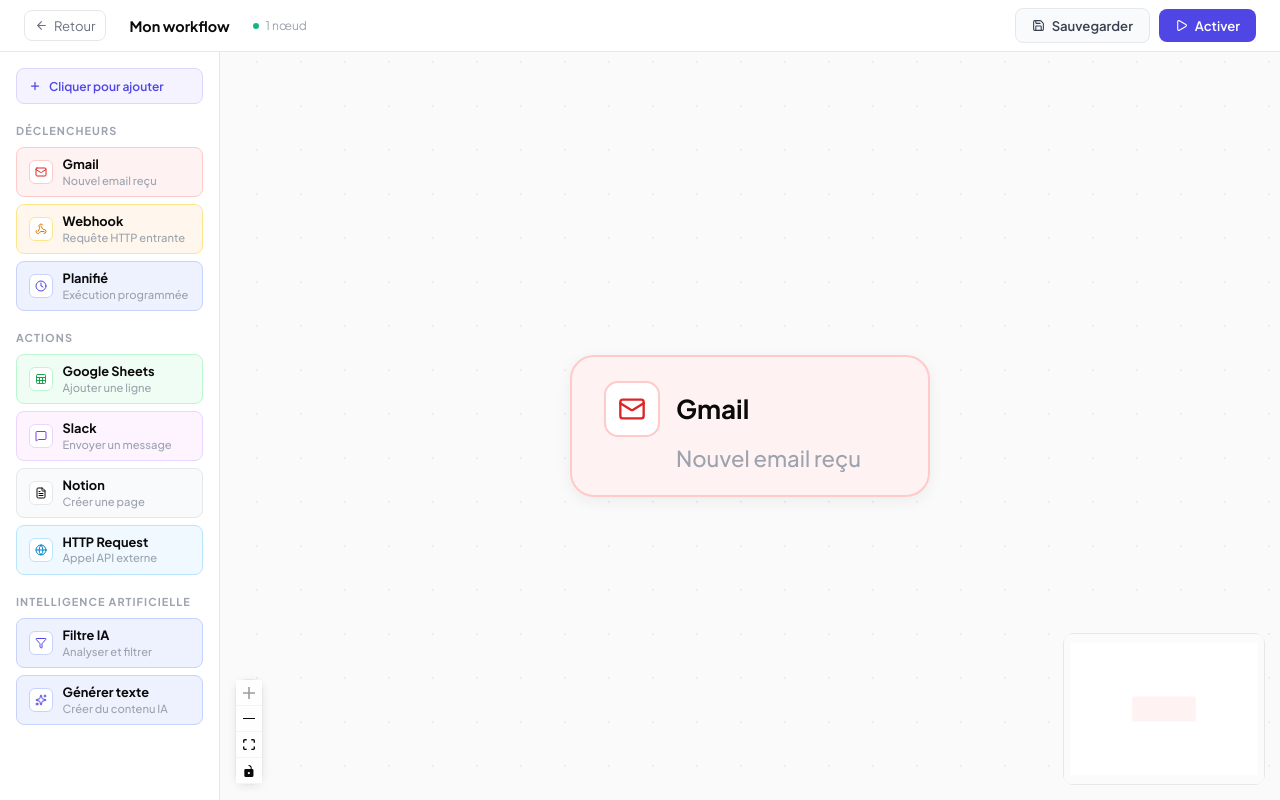
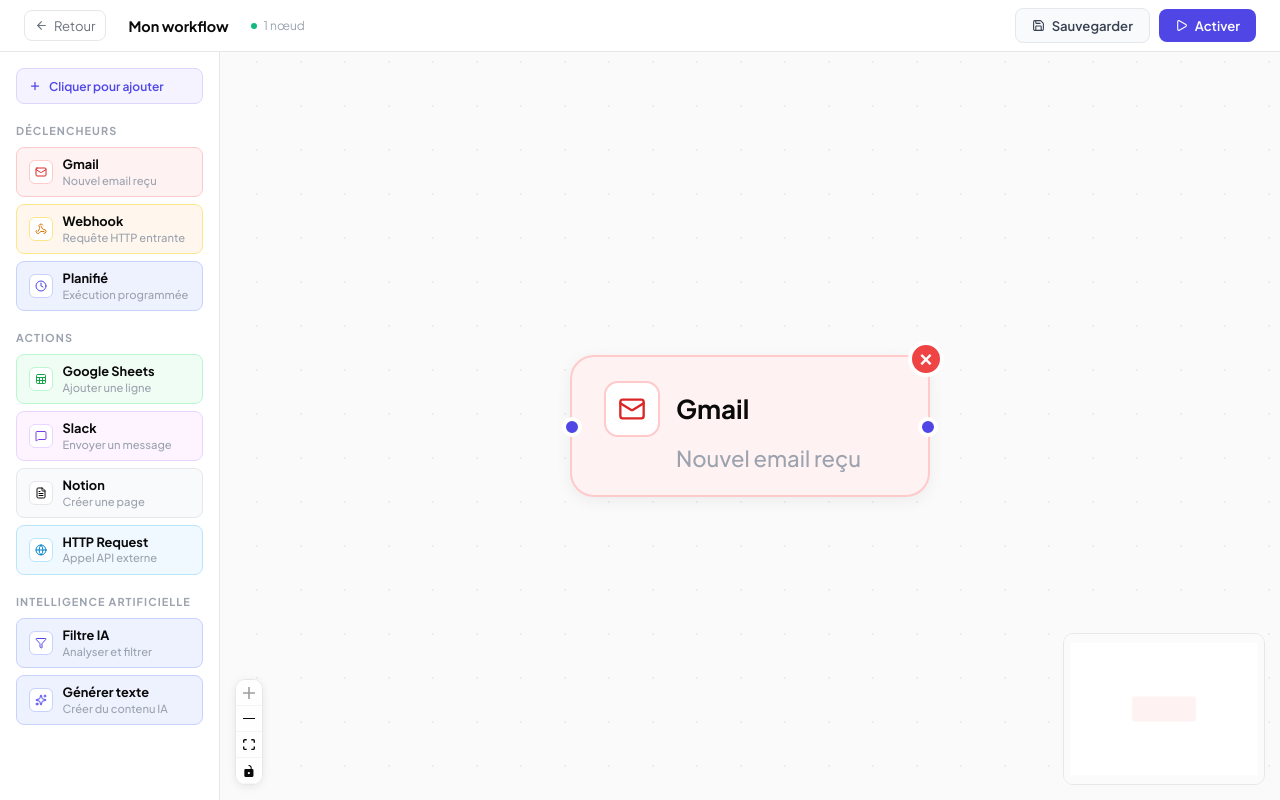
Before and after one commit to colindalaska64-boop/flowforge, a Next.js app: page /dashboard/workflows/new in a window 1280 px wide. Built offline with nearby package versions, Linux system fonts and the light colour scheme.

Commit message:
feat: éditeur de workflows React Flow + icônes pro

```diff
--- a/app/dashboard/workflows/new/page.tsx
+++ b/app/dashboard/workflows/new/page.tsx
@@ -9,15 +9,19 @@
   useEdgesState,
   addEdge,
   BackgroundVariant,
+  Handle,
+  Position,
+  useReactFlow,
+  ReactFlowProvider,
   type Connection,
   type Node,
   type Edge,
 } from "@xyflow/react";
 import "@xyflow/react/dist/style.css";
 import {
-  Mail, Zap, Clock, Sheet, MessageSquare, FileText,
+  Mail, Clock, Sheet, MessageSquare, FileText,
   Globe, Filter, Sparkles, Play, Save, ArrowLeft,
-  Plus, Webhook
+  Plus, Webhook,
 } from "lucide-react";
 
 const nodeBlocks = {
@@ -40,10 +44,36 @@
 
 const allBlocks = [...nodeBlocks.triggers, ...nodeBlocks.actions, ...nodeBlocks.ai];
 
-function CustomNode({ data }: { data: { label: string; desc: string; color: string; bg: string; border: string; IconComponent: React.ElementType } }) {
+type NodeData = {
+  label: string;
+  desc: string;
+  color: string;
+  bg: string;
+  border: string;
+  IconComponent: React.ElementType;
+};
+
+function CustomNode({ id, data }: { id: string; data: NodeData }) {
   const { label, desc, color, bg, border, IconComponent } = data;
+  const { setNodes } = useReactFlow();
+
+  function deleteNode() {
+    setNodes((nds) => nds.filter((n) => n.id !== id));
+  }
+
   return (
-    <div style={{ background: bg, border: `1.5px solid ${border}`, borderRadius: 12, padding: "12px 16px", minWidth: 180, boxShadow: "0 2px 8px rgba(0,0,0,0.06)", fontFamily: "'Plus Jakarta Sans', sans-serif" }}>
+    <div style={{ background: bg, border: `1.5px solid ${border}`, borderRadius: 12, padding: "12px 16px", minWidth: 180, boxShadow: "0 2px 8px rgba(0,0,0,0.06)", fontFamily: "'Plus Jakarta Sans', sans-serif", position: "relative" }}>
+
+      <Handle type="target" position={Position.Left} style={{ width: 10, height: 10, background: "#4F46E5", border: "2px solid #fff", borderRadius: "50%" }} />
+      <Handle type="source" position={Position.Right} style={{ width: 10, height: 10, background: "#4F46E5", border: "2px solid #fff", borderRadius: "50%" }} />
+
+      <button
+        onClick={deleteNode}
+        style={{ position: "absolute", top: -8, right: -8, width: 18, height: 18, borderRadius: "50%", background: "#EF4444", border: "2px solid #fff", color: "#fff", fontSize: 11, fontWeight: 700, cursor: "pointer", display: "flex", alignItems: "center", justifyContent: "center", lineHeight: 1, padding: 0 }}
+      >
+        ×
+      </button>
+
       <div style={{ display: "flex", alignItems: "center", gap: 8, marginBottom: 4 }}>
         <div style={{ width: 28, height: 28, borderRadius: 7, background: "#fff", border: `1px solid ${border}`, display: "flex", alignItems: "center", justifyContent: "center", flexShrink: 0 }}>
           <IconComponent size={14} color={color} strokeWidth={2} />
@@ -73,7 +103,7 @@
   },
 ];
 
-export default function NewWorkflowPage() {
+function WorkflowEditor() {
   const [nodes, setNodes, onNodesChange] = useNodesState(initialNodes);
   const [edges, setEdges, onEdgesChange] = useEdgesState<Edge>([]);
   const [workflowName, setWorkflowName] = useState("Mon workflow");
@@ -81,7 +111,10 @@
   const [saved, setSaved] = useState(false);
 
   const onConnect = useCallback(
-    (params: Connection) => setEdges((eds) => addEdge({ ...params, animated: true, style: { stroke: "#818CF8", strokeWidth: 2 } }, eds)),
+    (params: Connection) =>
+      setEdges((eds) =>
+        addEdge({ ...params, animated: true, style: { stroke: "#818CF8", strokeWidth: 2 } }, eds)
+      ),
     [setEdges]
   );
 
@@ -90,10 +123,7 @@
     const newNode: Node = {
       id,
       type: "custom",
-      position: {
-        x: 100 + Math.random() * 300,
-        y: 100 + Math.random() * 200,
-      },
+      position: { x: 150 + Math.random() * 250, y: 100 + Math.random() * 200 },
       data: {
         label: block.label,
         desc: block.desc,
@@ -121,11 +151,11 @@
         .block-item:hover { transform: translateY(-1px); box-shadow: 0 4px 12px rgba(0,0,0,0.08) !important; }
         .block-item:active { transform: scale(0.97); }
         .sidebar-label { font-size:.68rem; font-weight:700; color:#9CA3AF; text-transform:uppercase; letter-spacing:.1em; margin:1.25rem 0 .6rem; }
-        .sidebar-label:first-child { margin-top:0; }
         .react-flow__attribution { display:none !important; }
-        .react-flow__controls { box-shadow: 0 2px 8px rgba(0,0,0,0.08) !important; border: 1px solid #E5E7EB !important; border-radius: 10px !important; }
+        .react-flow__controls { box-shadow: 0 2px 8px rgba(0,0,0,0.08) !important; border: 1px solid #E5E7EB !important; border-radius: 10px !important; overflow:hidden; }
         .react-flow__controls-button { border-bottom: 1px solid #F3F4F6 !important; }
-        .react-flow__minimap { border: 1px solid #E5E7EB !important; border-radius: 10px !important; }
+        .react-flow__minimap { border: 1px solid #E5E7EB !important; border-radius: 10px !important; overflow:hidden; }
+        .react-flow__edge-path { stroke: #818CF8 !important; stroke-width: 2 !important; }
         .workflow-name-input { background:none; border:none; outline:none; font-family:'Plus Jakarta Sans',sans-serif; font-size:.9rem; font-weight:700; color:#0A0A0A; width:200px; border-bottom: 2px solid #4F46E5; padding-bottom:2px; }
       `}</style>
 
@@ -133,7 +163,7 @@
       <nav style={{ background:"#fff", borderBottom:"1px solid #E5E7EB", padding:".75rem 1.5rem", display:"flex", alignItems:"center", justifyContent:"space-between", position:"fixed", top:0, left:0, right:0, zIndex:100, height:52 }}>
         <div style={{ display:"flex", alignItems:"center", gap:"1rem" }}>
           <a href="/dashboard" style={{ display:"flex", alignItems:"center", gap:".4rem", fontSize:".82rem", color:"#6B7280", textDecoration:"none", padding:".4rem .6rem", borderRadius:8, border:"1px solid #E5E7EB" }}>
-            <ArrowLeft size={13} strokeWidth={2}/>
+            <ArrowLeft size={13} strokeWidth={2} />
             Retour
           </a>
 
@@ -149,7 +179,7 @@
           ) : (
             <span
               onClick={() => setEditingName(true)}
-              style={{ fontSize:".9rem", fontWeight:700, color:"#0A0A0A", cursor:"pointer", padding:".2rem .4rem", borderRadius:6, border:"1px solid transparent" }}
+              style={{ fontSize:".9rem", fontWeight:700, color:"#0A0A0A", cursor:"pointer", padding:".2rem .4rem", borderRadius:6 }}
               title="Cliquer pour renommer"
             >
               {workflowName}
@@ -167,11 +197,11 @@
             onClick={handleSave}
             style={{ display:"flex", alignItems:"center", gap:".4rem", fontSize:".82rem", fontWeight:600, background: saved ? "#ECFDF5" : "#F9FAFB", border:`1px solid ${saved ? "#A7F3D0" : "#E5E7EB"}`, color: saved ? "#059669" : "#374151", padding:".5rem 1rem", borderRadius:8, cursor:"pointer", fontFamily:"inherit", transition:"all .2s" }}
           >
-            <Save size={13} strokeWidth={2}/>
+            <Save size={13} strokeWidth={2} />
             {saved ? "Sauvegardé !" : "Sauvegarder"}
           </button>
           <button style={{ display:"flex", alignItems:"center", gap:".4rem", fontSize:".82rem", fontWeight:600, background:"#4F46E5", border:"none", color:"#fff", padding:".5rem 1rem", borderRadius:8, cursor:"pointer", fontFamily:"inherit" }}>
-            <Play size={13} strokeWidth={2}/>
+            <Play size={13} strokeWidth={2} />
             Activer
           </button>
         </div>
@@ -179,22 +209,16 @@
 
       {/* SIDEBAR */}
       <div style={{ position:"fixed", top:52, left:0, bottom:0, width:220, background:"#fff", borderRight:"1px solid #E5E7EB", zIndex:99, padding:"1rem", overflowY:"auto" }}>
-
         <div style={{ background:"#F5F3FF", border:"1px solid #DDD6FE", borderRadius:8, padding:".6rem .75rem", marginBottom:"1rem", display:"flex", alignItems:"center", gap:".5rem" }}>
-          <Plus size={12} color="#4F46E5" strokeWidth={2.5}/>
+          <Plus size={12} color="#4F46E5" strokeWidth={2.5} />
           <span style={{ fontSize:".75rem", color:"#4F46E5", fontWeight:600 }}>Cliquer pour ajouter</span>
         </div>
 
         <p className="sidebar-label">Déclencheurs</p>
         {nodeBlocks.triggers.map((block) => (
-          <div
-            key={block.type}
-            className="block-item"
-            onClick={() => addNode(block)}
-            style={{ background: block.bg, border:`1px solid ${block.border}`, borderRadius:8, padding:".6rem .75rem", marginBottom:".4rem", cursor:"pointer", display:"flex", alignItems:"center", gap:".6rem" }}
-          >
+          <div key={block.type} className="block-item" onClick={() => addNode(block)} style={{ background: block.bg, border:`1px solid ${block.border}`, borderRadius:8, padding:".6rem .75rem", marginBottom:".4rem", cursor:"pointer", display:"flex", alignItems:"center", gap:".6rem" }}>
             <div style={{ width:24, height:24, borderRadius:6, background:"#fff", border:`1px solid ${block.border}`, display:"flex", alignItems:"center", justifyContent:"center", flexShrink:0 }}>
-              <block.icon size={12} color={block.color} strokeWidth={2}/>
+              <block.icon size={12} color={block.color} strokeWidth={2} />
             </div>
             <div>
               <p style={{ fontSize:".8rem", fontWeight:700, color:"#0A0A0A", lineHeight:1.2 }}>{block.label}</p>
@@ -205,14 +229,9 @@
 
         <p className="sidebar-label">Actions</p>
         {nodeBlocks.actions.map((block) => (
-          <div
-            key={block.type}
-            className="block-item"
-            onClick={() => addNode(block)}
-            style={{ background: block.bg, border:`1px solid ${block.border}`, borderRadius:8, padding:".6rem .75rem", marginBottom:".4rem", cursor:"pointer", display:"flex", alignItems:"center", gap:".6rem" }}
-          >
+          <div key={block.type} className="block-item" onClick={() => addNode(block)} style={{ background: block.bg, border:`1px solid ${block.border}`, borderRadius:8, padding:".6rem .75rem", marginBottom:".4rem", cursor:"pointer", display:"flex", alignItems:"center", gap:".6rem" }}>
             <div style={{ width:24, height:24, borderRadius:6, background:"#fff", border:`1px solid ${block.border}`, display:"flex", alignItems:"center", justifyContent:"center", flexShrink:0 }}>
-              <block.icon size={12} color={block.color} strokeWidth={2}/>
+              <block.icon size={12} color={block.color} strokeWidth={2} />
             </div>
             <div>
               <p style={{ fontSize:".8rem", fontWeight:700, color:"#0A0A0A", lineHeight:1.2 }}>{block.label}</p>
@@ -223,14 +242,9 @@
 
         <p className="sidebar-label">Intelligence artificielle</p>
         {nodeBlocks.ai.map((block) => (
-          <div
-            key={block.type}
-            className="block-item"
-            onClick={() => addNode(block)}
-            style={{ background: block.bg, border:`1px solid ${block.border}`, borderRadius:8, padding:".6rem .75rem", marginBottom:".4rem", cursor:"pointer", display:"flex", alignItems:"center", gap:".6rem" }}
-          >
+          <div key={block.type} className="block-item" onClick={() => addNode(block)} style={{ background: block.bg, border:`1px solid ${block.border}`, borderRadius:8, padding:".6rem .75rem", marginBottom:".4rem", cursor:"pointer", display:"flex", alignItems:"center", gap:".6rem" }}>
             <div style={{ width:24, height:24, borderRadius:6, background:"#fff", border:`1px solid ${block.border}`, display:"flex", alignItems:"center", justifyContent:"center", flexShrink:0 }}>
-              <block.icon size={12} color={block.color} strokeWidth={2}/>
+              <block.icon size={12} color={block.color} strokeWidth={2} />
             </div>
             <div>
               <p style={{ fontSize:".8rem", fontWeight:700, color:"#0A0A0A", lineHeight:1.2 }}>{block.label}</p>
@@ -254,7 +268,7 @@
         >
           <Controls />
           <MiniMap
-            nodeColor={(node) => (node.data as { bg: string }).bg || "#EEF2FF"}
+            nodeColor={(node) => (node.data as NodeData).bg || "#EEF2FF"}
             maskColor="rgba(249,250,251,0.7)"
           />
           <Background variant={BackgroundVariant.Dots} gap={22} size={1} color="#E5E7EB" />
@@ -263,3 +277,11 @@
     </>
   );
 }
+
+export default function NewWorkflowPage() {
+  return (
+    <ReactFlowProvider>
+      <WorkflowEditor />
+    </ReactFlowProvider>
+  );
+}
```
